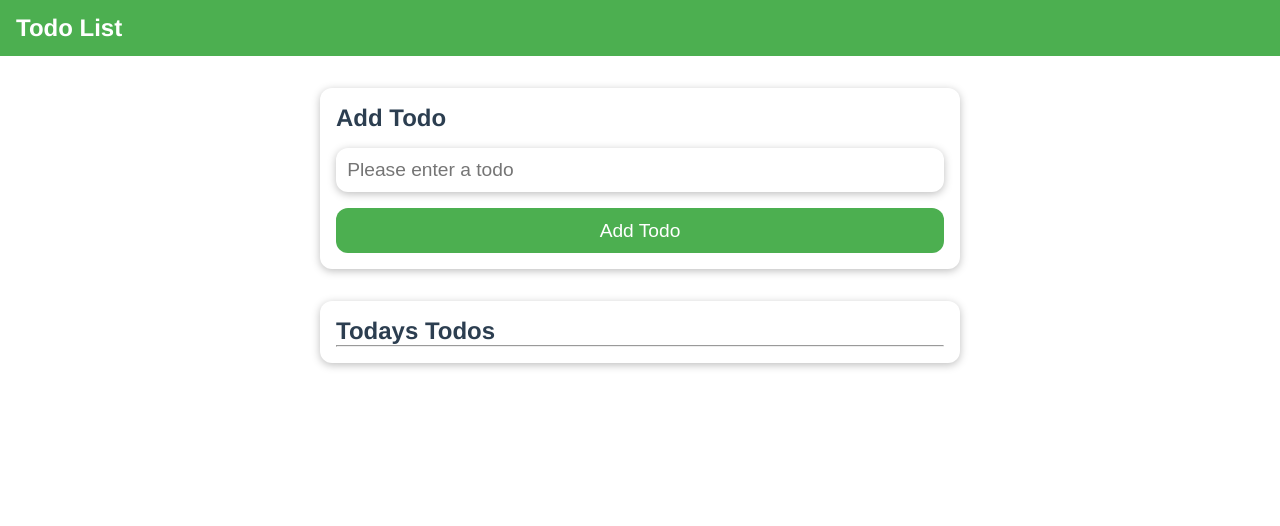
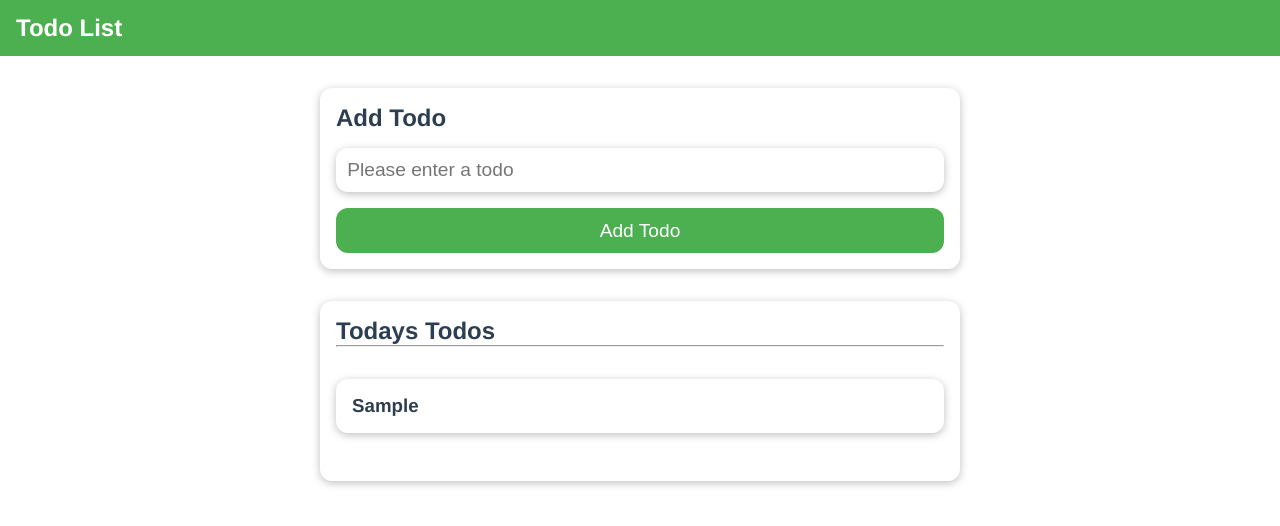
Before and after one commit to PetterFogel/vue-todo-list, a Vue app: page / in a window 1280 px wide. Both pictures are taken after typing "Sample" into the empty fields and a click on the button "Add Todo". Shown: the top 526 px of the page. Built offline with nearby package versions, Linux system fonts and the light colour scheme.

Commit message:
Implement new components to render and display the todos data

```diff
--- a/src/components/TodoContainer.vue
+++ b/src/components/TodoContainer.vue
@@ -2,11 +2,13 @@
   <section>
     <h1>Todays Todos</h1>
     <hr />
+    <TodoList />
   </section>
 </template>
 
 <script>
-export default {};
+import TodoList from "./TodoList.vue";
+export default { components: { TodoList } };
 </script>
 
 <style scoped></style>
--- /dev/null
+++ b/src/components/TodoItem.vue
@@ -0,0 +1,36 @@
+<template>
+  <div>
+    <h3>{{ todo.description }}</h3>
+  </div>
+</template>
+
+<script>
+export default {
+  props: {
+    todo: {
+      id: {
+        type: String,
+        required: true,
+      },
+      description: {
+        type: String,
+        required: true,
+      },
+      isPrioritized: {
+        type: Boolean,
+        required: true,
+      },
+    },
+  },
+};
+</script>
+
+<style scoped>
+div {
+  margin: 2rem auto;
+  max-width: 40rem;
+  border-radius: 12px;
+  box-shadow: 0 2px 8px rgba(0, 0, 0, 0.26);
+  padding: 1rem;
+}
+</style>
--- /dev/null
+++ b/src/components/TodoList.vue
@@ -0,0 +1,18 @@
+<template>
+  <h3 v-if="todos <= 0">Please add todays todos!</h3>
+  <TodoItem v-for="todo in todos" :key="todo.id" :todo="todo" />
+</template>
+
+<script>
+import TodoItem from "./TodoItem.vue";
+export default {
+  inject: ["todos"],
+  components: { TodoItem },
+};
+</script>
+
+<style scoped>
+h3 {
+  margin: 1rem 0rem;
+}
+</style>
```
